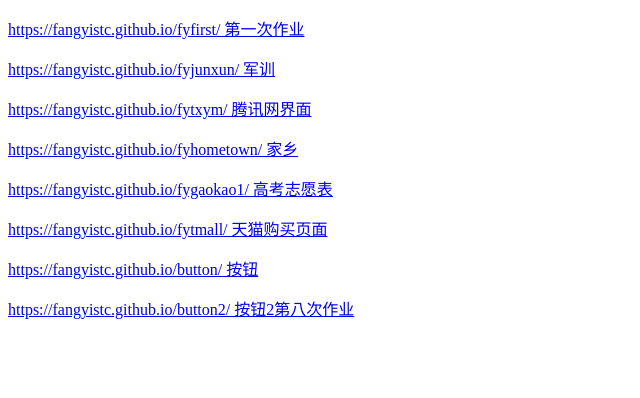
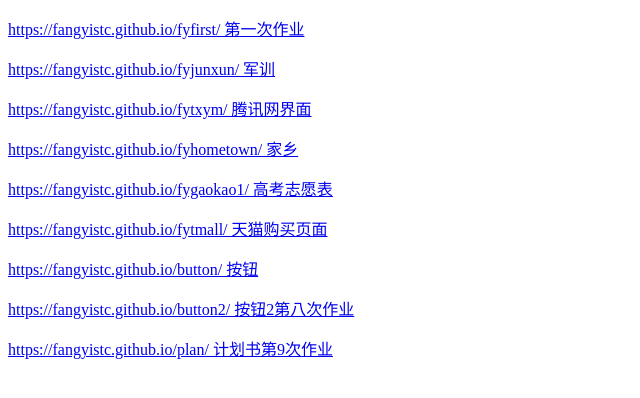
Before and after one commit to fangyistc/fyall, a plain HTML site: page index.html in a window 1280 px wide. Shown: the whole page, without its empty margins (0-640 px from the left). Drawn offline with Linux system fonts and the light colour scheme.

Commit message:
Update index.html

```diff
--- a/index.html
+++ b/index.html
@@ -13,5 +13,7 @@
 							<p><a href="https://fangyistc.github.io/fytmall/">https://fangyistc.github.io/fytmall/ 天猫购买页面</p>
 	<p><a href="https://fangyistc.github.io/button/">https://fangyistc.github.io/button/ 按钮</p>
 	<p><a href="https://fangyistc.github.io/button2/">https://fangyistc.github.io/button2/ 按钮2第八次作业</p>
+		<p><a href="https://fangyistc.github.io/button2/">https://fangyistc.github.io/plan/ 计划书第9次作业</p>
+
 	</body>
 </html>
```
